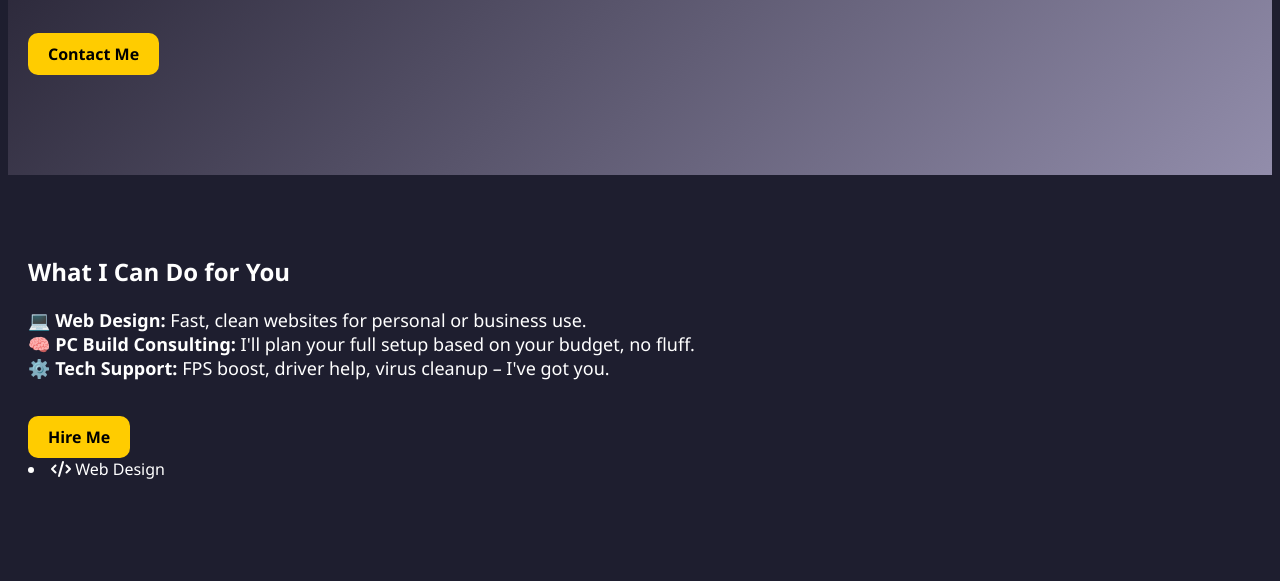
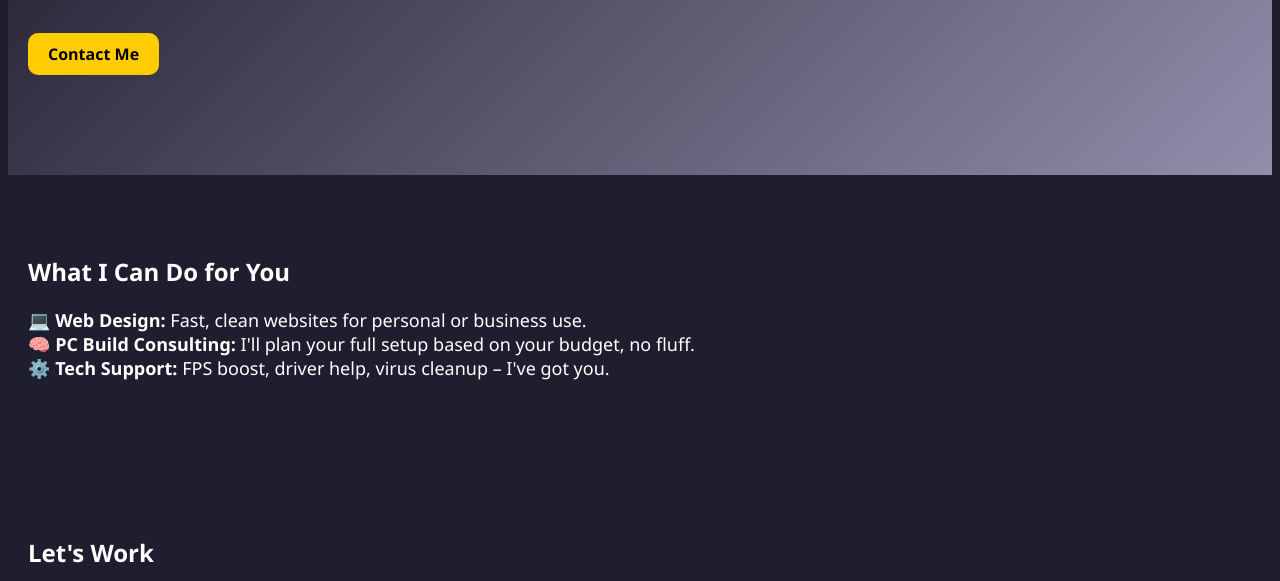
Before and after one commit to ThePraye1/ProjectGpt, a plain HTML site: page index.html in a window 1280 px wide. Shown: the part 219-800 px from the top of the page. Drawn offline with nearby package versions, Linux system fonts and the light colour scheme.

Commit message:
Add files via upload

```diff
--- a/index.html
+++ b/index.html
@@ -30,9 +30,7 @@
     <li><strong>⚙️ Tech Support:</strong> FPS boost, driver help, virus cleanup – I've got you.</li>
   </ul>
 
-<a href="mailto:yourmail@gmail.com" class="btn">Hire Me</a>
 
-<li><i class="fa-solid fa-code"></i> Web Design</li>
 
 </section>
 
```
